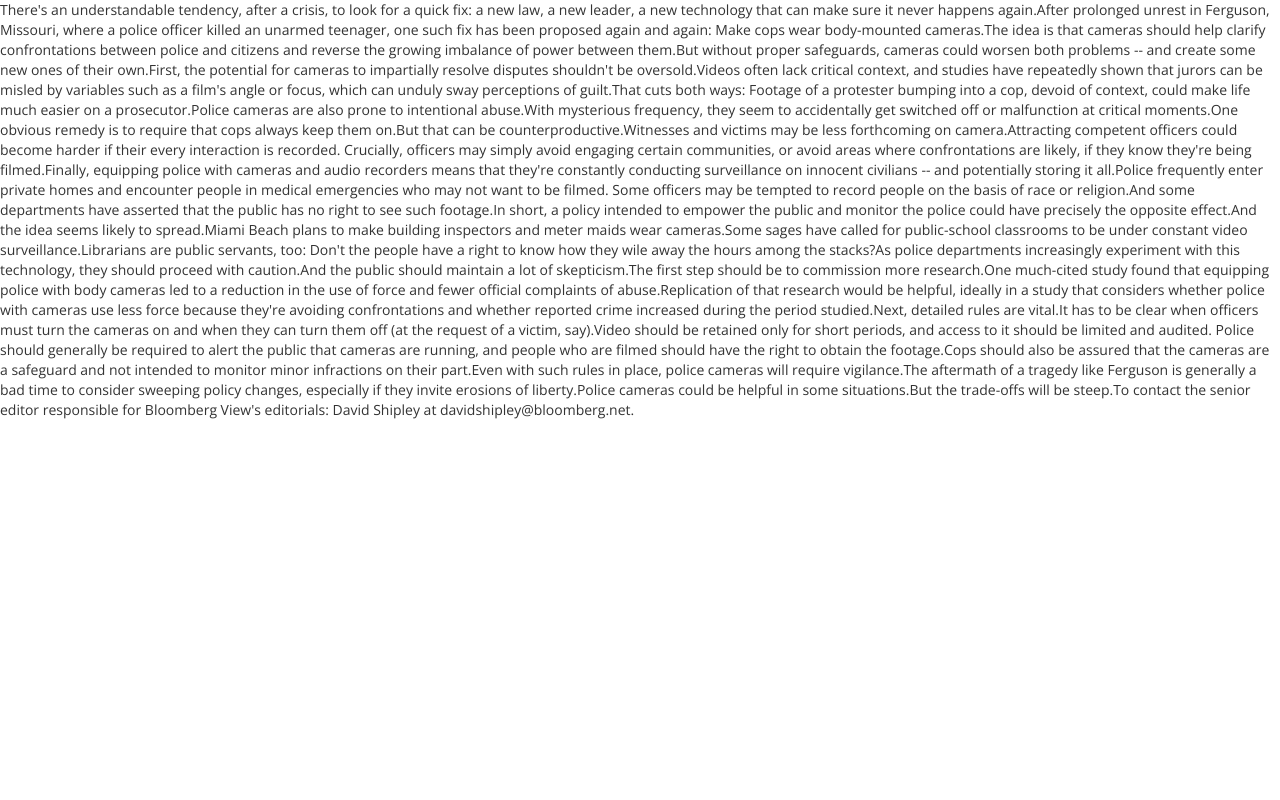
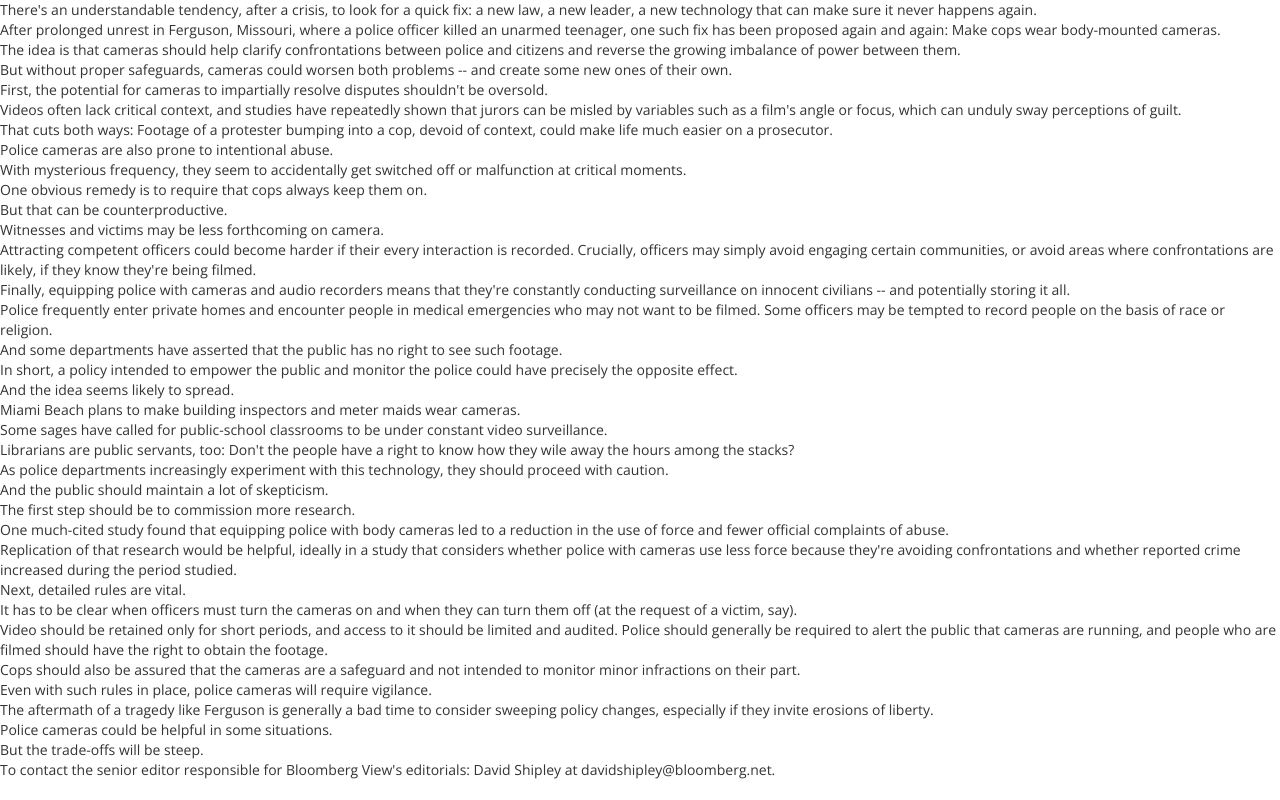
Before and after one commit to nathanallen/protofisk, a plain HTML site: page public/index.html in a window 1280 px wide. Drawn offline with nearby package versions, Linux system fonts and the light colour scheme; a web font is replaced by a local one.

Commit message:
use riot.js render to render sentences

```diff
--- a/public/index.html
+++ b/public/index.html
@@ -29,4 +29,10 @@
       </article>
     </div>
   </body>
+
+  <!-- templates -->
+  <script type="text/tmpl" id="sentence-tmpl">
+    <div class='sentence'>{{text}}</div>
+  </script>
+
 </html>
--- a/public/js/base.js
+++ b/public/js/base.js
@@ -52,23 +52,48 @@ function CarriageCtrl(view, model) {
 
 function CarriageView() {
   var self = this;
+  var sentence_tmpl = $('#sentence-tmpl').html()
 
   this.render = function(articleModel){
+    // render article metadata
+    // render sentences
+    var sentence_elements = []
     var sentenceIter = articleModel.sentenceGenerator()
     var next = sentenceIter.next()
     while (!next.done) {
-      self.buildSentence(next.value)
+      sentence_elements.push(self.buildSentence(next.value))
       next = sentenceIter.next()
     }
+    $('#container').append(sentence_elements)
   }
 
   this.buildSentence = function(sentence) {
-    $('#container').append(sentence.text)
+    return render(sentence_tmpl, sentence)
   }
 
   return this;
 
 }
+
+
+//*******************************************
+// THIRD PARTY
+//*******************************************
+
+// render function modified from riot.js framework
+var template_escape = {"\\": "\\\\", "\n": "\\n", "\r": "\\r", "'": "\\'"}
+
+function render(tmpl, data, escape_fn) {
+  tmpl = tmpl || '';
+  return ( new Function("_", "e", "return '" +
+    tmpl.replace(/[\\\n\r']/g, function(char) {
+      return template_escape[char];
+    }).replace(/{{\s*([\w\d\.]+)\s*}}/g, "' + (e?e(_.$1,'$1'):_.$1||(_.$1==null?'':_.$1)) + '") + "'")
+  )(data, escape_fn);
+};
+
+
+//*******************************************
 
 
 $(document).ready(function(){
```
